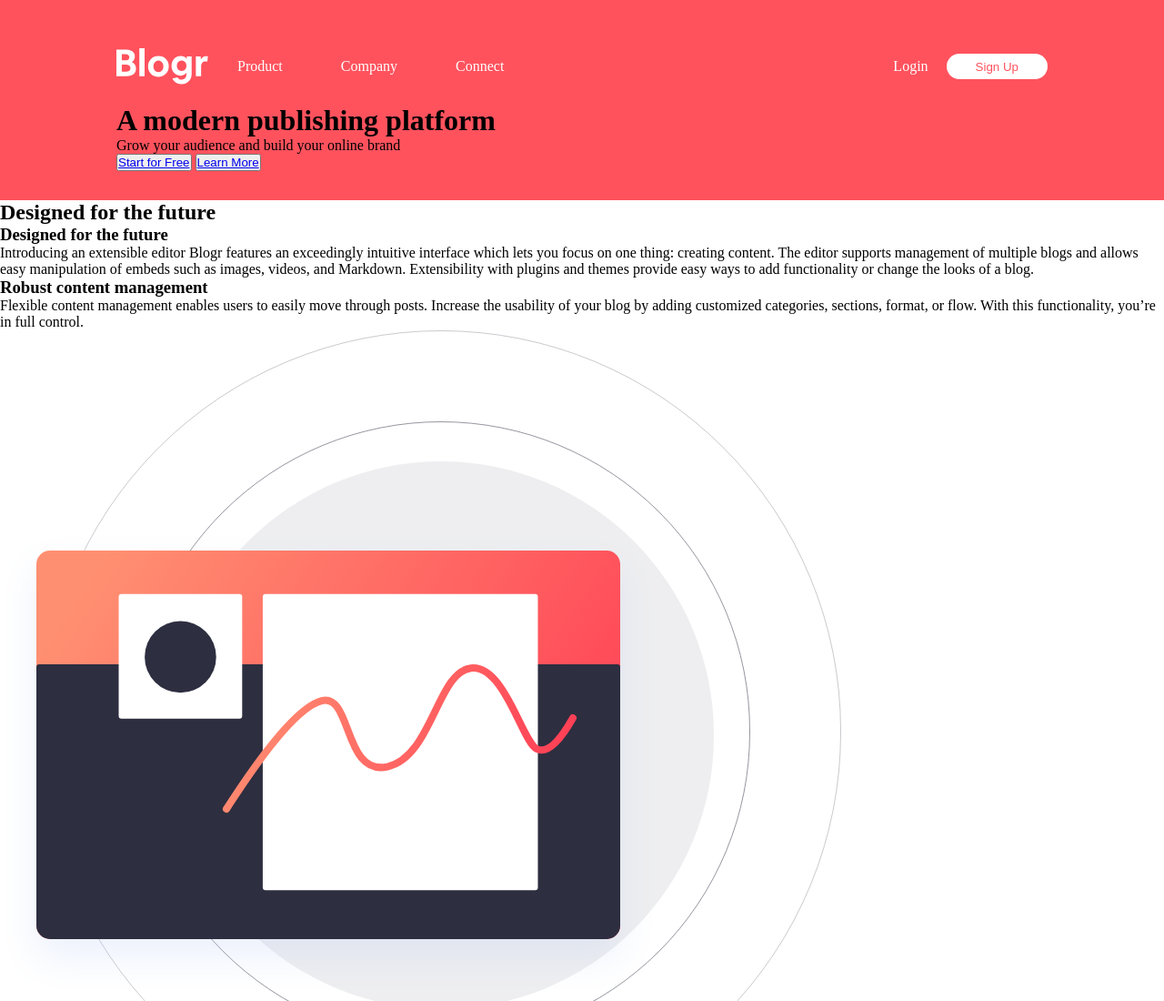
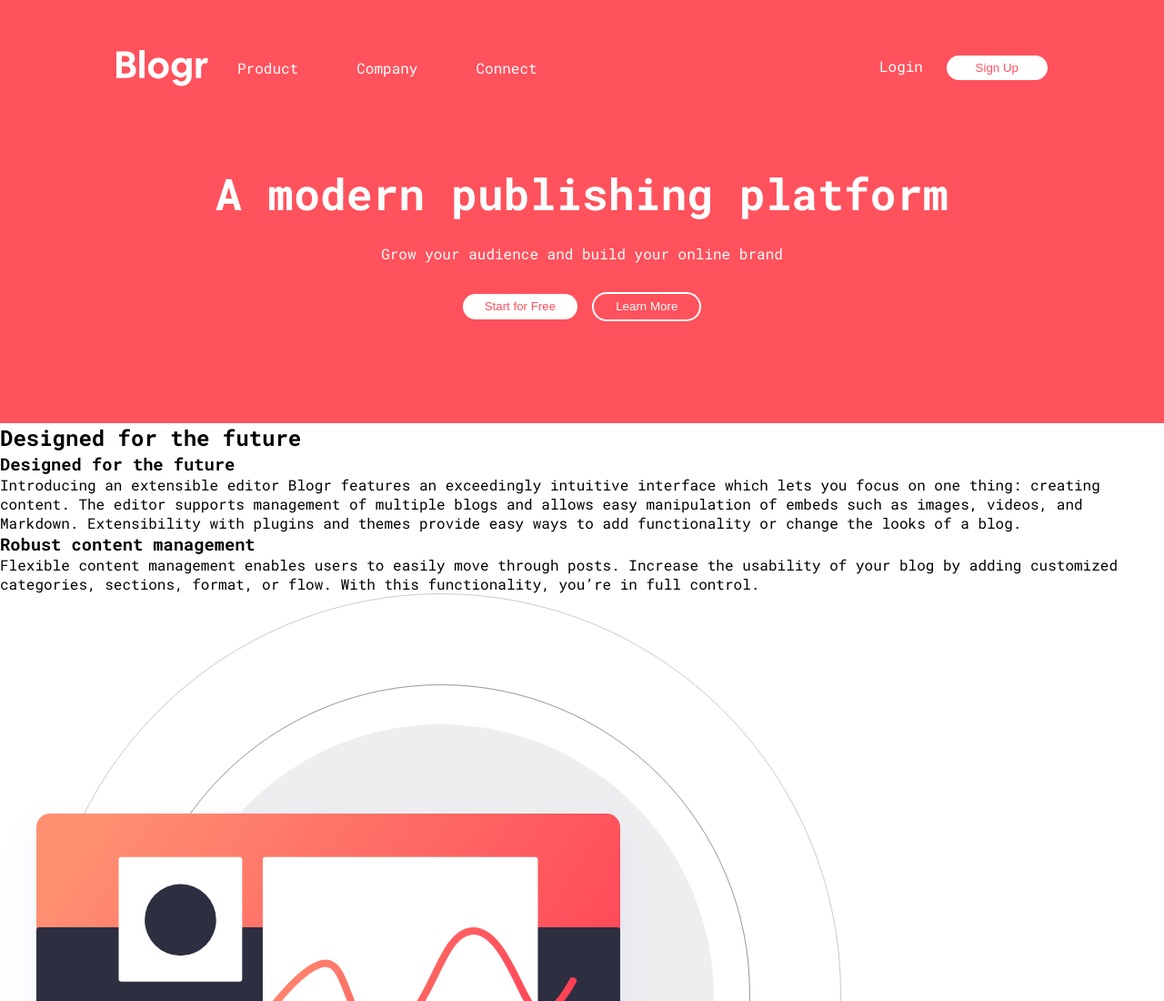
Before and after one commit to DjebrilZidour/chalenge-12, a plain HTML site: page index.html in a window 1280 px wide. Shown: the top 1100 px of the page at 91% size. Drawn offline with Linux system fonts and the light colour scheme.

Commit message:
finish style main

```diff
--- a/index.html
+++ b/index.html
@@ -16,16 +16,20 @@
     <title>Frontend Mentor | [Blogr]</title>
 
     <!--! created 19 01 2023 -->
+
   </head>
+
   <body>
     <div id="main">
       <div id="navbar">
+
         <ul>
           <img src="./images/logo.svg" alt="" />
           <li>Product</li>
           <li>Company</li>
           <li>Connect</li>
         </ul>
+
         <div>
           <a id="link" href="#">Login</a>
           <button class="btn"><a id="btn-link-main" href="#">Sign Up</a></button>
@@ -35,8 +39,11 @@
       <div id="main-text">
         <h1>A modern publishing platform</h1>
         <p>Grow your audience and build your online brand</p>
-        <button><a href="#">Start for Free</a></button>
-        <button><a href="#">Learn More</a></button>
+        <div id="button">
+
+          <button id="btn-main-1"><a id="btn-link-main-text-1" href="#">Start for Free</a></button>
+          <button id="btn-main-2"><a id="btn-link-main-text-2"href="#">Learn More</a></button>
+        </div>
       </div>
     </div>
 
--- a/style.css
+++ b/style.css
@@ -1,8 +1,13 @@
+@import url('https://fonts.googleapis.com/css2?family=Roboto+Mono:ital,wght@0,100;0,200;0,300;0,400;0,500;0,600;0,700;1,100;1,200;1,300;1,400;1,500;1,600;1,700&display=swap');
+
 *{
     margin: 0;
     padding: 0;
 }
+body{
+    font-family: 'Roboto Mono', monospace;
 
+}
 #main{
     background-color: hsl(356, 100%, 66%);
     padding: 2rem 8rem;
@@ -45,3 +50,53 @@
     text-decoration: none;
     color: hsl(356, 100%, 66%);
 }
+
+#main-text{
+    margin-bottom: 5rem;
+}
+#main-text h1{
+    color: white;
+    font-size: 3rem;
+    text-align: center;
+    margin-top: 4rem;
+}
+
+#main-text p{
+    color: white;
+    text-align: center;
+    margin-top: 1.5rem;
+}
+
+#button{
+    display: flex;
+    align-items: center;
+    justify-content: center;
+    margin-top: 2rem;
+}
+
+#btn-main-1{
+    padding: 0.4rem 1.5rem;
+    border-radius: 1rem;
+    border: none;
+    background-color: white;
+    margin-right: 1rem;
+
+}
+
+#btn-main-2{
+    background-color: hsl(356, 100%, 66%);
+    padding: 0.4rem 1.5rem;
+    border-radius: 1rem;
+    border: solid white 2px;
+
+}
+
+#btn-link-main-text-1{
+    color: hsl(356, 100%, 66%);
+    text-decoration: none;
+}
+
+#btn-link-main-text-2{
+    color: white;
+    text-decoration: none;
+}
```
